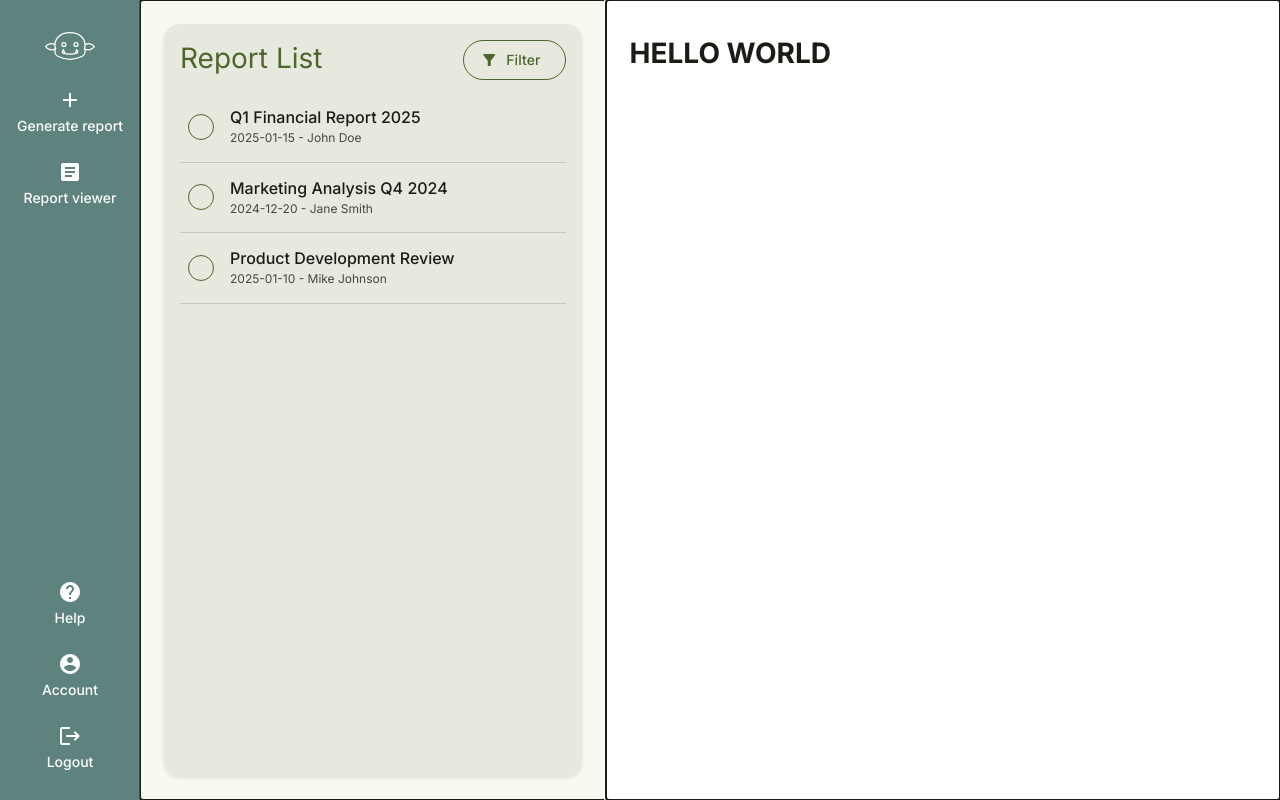
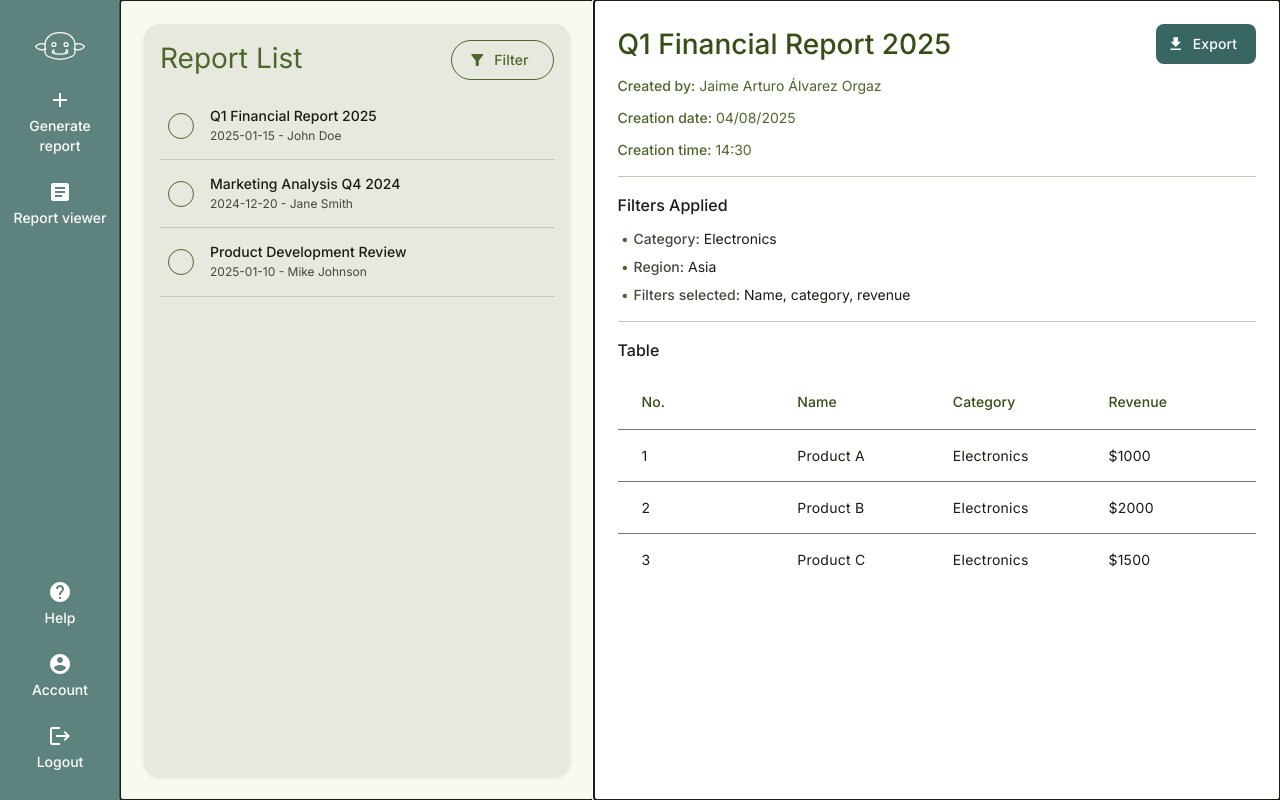
Before and after one commit to jaimeAlorg/Report-builder-tool, an Angular app: page /reports in a window 1280 px wide. Built offline with nearby package versions, Linux system fonts and the light colour scheme.

Commit message:
feat(report-viewer): Finished implementing the UI of table viewer

```diff
--- a/src/app/components/report-list-card/report-list-card.scss
+++ b/src/app/components/report-list-card/report-list-card.scss
@@ -82,7 +82,7 @@
 
         .information-top {
           .report-title {
-            font: var(--mat-sys-body-large);
+            font: var(--mat-sys-body-medium);
             font-weight: 500;
             color: var(--mat-sys-on-surface);
             margin: 0;
--- a/src/app/pages/report-viewer/report-viewer.html
+++ b/src/app/pages/report-viewer/report-viewer.html
@@ -3,6 +3,49 @@
     <app-report-list-card></app-report-list-card>
   </div>
   <div class="report-view-container">
-    <h1>HELLO WORLD</h1>
+    <div class="report-view-header">
+      <div class="title-container">
+        <h1 class="report-title">Q1 Financial Report 2025</h1>
+        <button mat-button matButton="filled" class="export-button">
+          <mat-icon>file_download</mat-icon>
+          Export
+        </button>
+      </div>
+      <div class="author-container">
+        <p class="info-label">Created by:</p>
+        <p class="info-value">Jaime Arturo Álvarez Orgaz</p>
+      </div>
+      <div class="date-container">
+        <p class="info-label">Creation date:</p>
+        <p class="info-value">04/08/2025</p>
+      </div>
+      <div class="time-container">
+        <p class="info-label">Creation time:</p>
+        <p class="info-value">14:30</p>
+      </div>
+    </div>
+    <mat-divider></mat-divider>
+    <div class="report-view-filters">
+      <h3 class="filters-subtitle">Filters Applied</h3>
+      <div class="filters-list">
+        <div class="filter-item">
+          <p class="filter-label">Category:</p>
+          <p class="filter-value">Electronics</p>
+        </div>
+        <div class="filter-item">
+          <p class="filter-label">Region:</p>
+          <p class="filter-value">Asia</p>
+        </div>
+        <div class="filter-item">
+          <p class="filter-label">Filters selected:</p>
+          <p class="filter-value">Name, category, revenue</p>
+        </div>
+      </div>
+    </div>
+    <mat-divider></mat-divider>
+    <div class="report-view-table">
+      <h3 class="table-subtitle">Table</h3>
+      <app-table></app-table>
+    </div>
   </div>
 </div>
--- a/src/app/pages/report-viewer/report-viewer.scss
+++ b/src/app/pages/report-viewer/report-viewer.scss
@@ -26,4 +26,119 @@
   width: 60%;
   padding: tokens.spacing(xxl);
   background-color: var(--mat-sys-surface-container-lowest);
+  gap: tokens.spacing(lg);
+
+  .report-view-header {
+    display: flex;
+    flex-direction: column;
+    gap: tokens.spacing(md);
+
+    .title-container {
+      display: flex;
+      flex-direction: row;
+      justify-content: space-between;
+      align-items: center;
+
+      .report-title {
+        font: var(--mat-sys-headline-medium);
+        color: var(--mat-sys-on-primary-container);
+        margin: 0;
+        font-weight: 500;
+      }
+
+      .export-button {
+        background-color: var(--mat-sys-tertiary);
+        color: var(--mat-sys-on-tertiary);
+        border-radius: 8px !important;
+        width: 100px;
+      }
+    }
+
+    .author-container,
+    .date-container,
+    .time-container {
+      display: flex;
+      align-items: center;
+
+      .info-label {
+        font: var(--mat-sys-body-medium);
+        color: var(--mat-sys-surface-tint);
+        margin: 0;
+        margin-right: tokens.spacing(xs);
+        font-weight: 500;
+      }
+
+      .info-value {
+        font: var(--mat-sys-body-medium);
+        color: var(--mat-sys-surface-tint);
+        margin: 0;
+      }
+    }
+  }
+
+  .report-view-filters {
+    display: flex;
+    flex-direction: column;
+    gap: tokens.spacing(md);
+
+    .filters-subtitle {
+      font: var(--mat-sys-title-medium);
+      color: var(--mat-sys-on-surface);
+      margin: 0;
+    }
+
+    .filters-list {
+      display: flex;
+      flex-direction: column;
+      gap: tokens.spacing(sm);
+      padding-left: tokens.spacing(lg);
+
+      .filter-item {
+        display: flex;
+        align-items: center;
+        position: relative;
+
+        &::before {
+          content: "•";
+          color: var(--mat-sys-primary);
+          font-weight: bold;
+          position: absolute;
+          left: -#{tokens.spacing(md)};
+        }
+
+        .filter-label {
+          font: var(--mat-sys-body-medium);
+          color: var(--mat-sys-on-surface-variant);
+          margin: 0;
+          margin-right: tokens.spacing(xs);
+          font-weight: 500;
+        }
+
+        .filter-value {
+          font: var(--mat-sys-body-medium);
+          color: var(--mat-sys-on-surface);
+          margin: 0;
+        }
+      }
+    }
+  }
+
+  .report-view-table {
+    display: flex;
+    flex-direction: column;
+    gap: tokens.spacing(md);
+    flex: 1;
+
+    .table-subtitle {
+      font: var(--mat-sys-title-medium);
+      color: var(--mat-sys-on-surface);
+      margin: 0;
+      font-weight: 500;
+    }
+
+    .table-container {
+      flex: 1;
+      overflow: auto;
+    }
+  }
 }
--- a/src/app/styles/_design-tokens.scss
+++ b/src/app/styles/_design-tokens.scss
@@ -30,7 +30,7 @@ $logo-sizes: (
 );
 
 $nav-dimensions: (
-  desktop-width: 140px,
+  desktop-width: 120px,
   mobile-height: 70px,
   side-menu-width: 220px,
   mobile-nav-item-width: 60px,
```
Also changed, not shown: src/app/pages/report-viewer/report-viewer.ts (+6 -2 lines).
